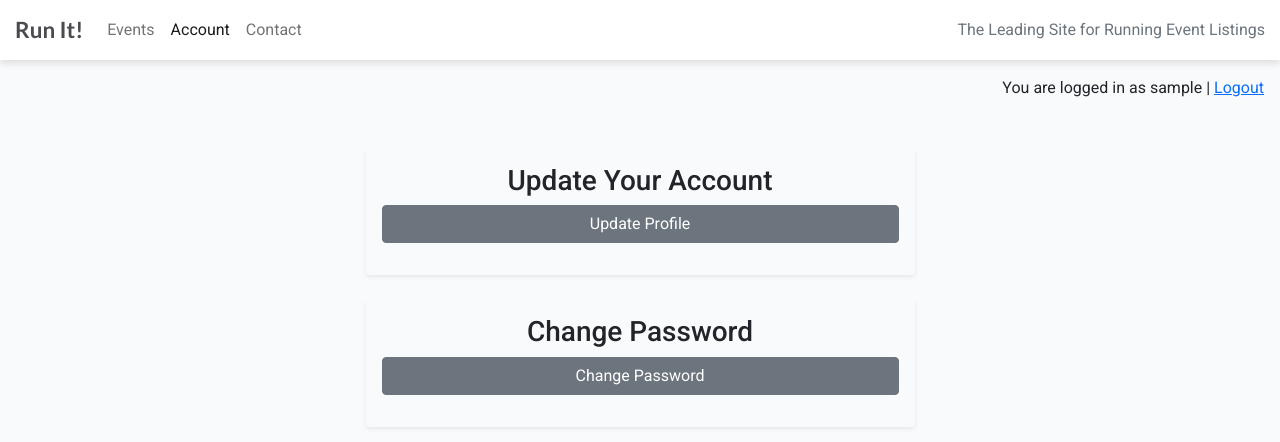
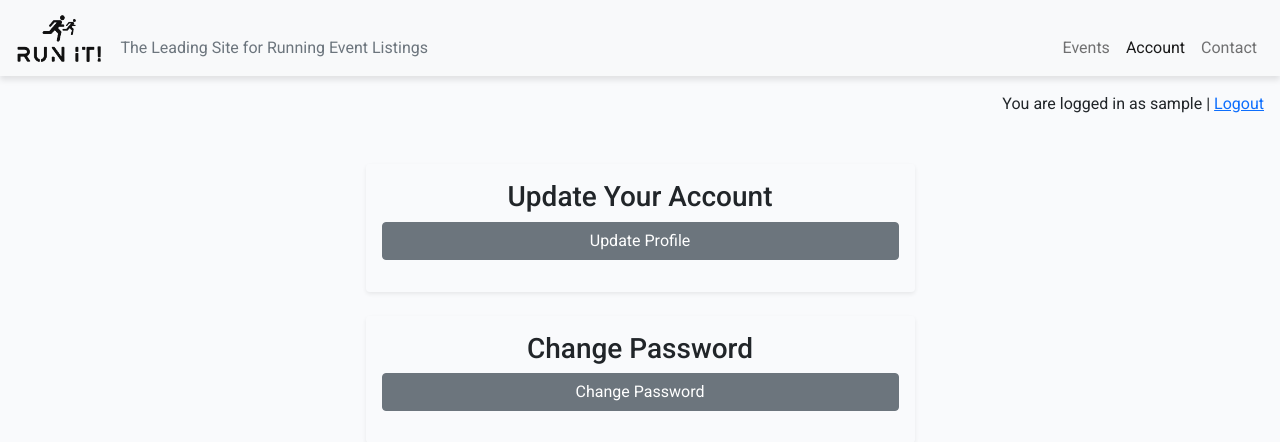
Before and after one commit to jdohertydev/runit, a Django app: page /user-accounts/account/update/ in a window 1280 px wide. Shown: the top 442 px of the page. Run offline with Django 4.2, Linux system fonts and the light colour scheme; the visitor is signed in with stand-in values (Sample User, id 1).

Commit message:
Relocate solgan and  navbar and add site logo

```diff
--- a/static/css/style.css
+++ b/static/css/style.css
@@ -300,6 +300,24 @@ body {
 .navbar {
     background-color: #f8f9fa;
     box-shadow: 0 4px 6px rgba(0, 0, 0, 0.1);
+    display: flex;
+    align-items: flex-end; /* Align items at the bottom */
+}
+
+.navbar-brand {
+    display: flex;
+    align-items: flex-end; /* Align logo at the bottom */
+}
+
+.navbar-brand img.brand-logo {
+    height: 50px; /* Adjust height */
+    width: auto; /* Maintain aspect ratio */
+}
+
+.navbar-nav {
+    display: flex;
+    align-items: flex-end; /* Align nav items at the bottom */
+
 }
 
 /* footer */
--- a/templates/base.html
+++ b/templates/base.html
@@ -12,7 +12,9 @@
 
 <head>
     <title>Run It! | The Leading Site for Running Event Listings</title>
+    <meta charset="UTF-8">
     <meta name="viewport" content="width=device-width, initial-scale=1">
+    <meta name="description" content="Run It! - The Leading Site for Running Event Listings">
     <!-- Google Fonts CSS -->
     <link rel="preconnect" href="https://fonts.gstatic.com">
     <link href="https://fonts.googleapis.com/css2?family=Roboto:wght@300&display=swap" rel="stylesheet">
@@ -29,16 +31,20 @@
 
 <body class="d-flex flex-column h-100 main-bg">
     <!-- Navigation -->
-    <!-- Navigation -->
-<nav class="navbar navbar-expand-lg navbar-light bg-white">
-    <div class="container-fluid">
-        <a class="navbar-brand" href="{% url 'landing_page' %}"><span class="brand">Run It!</span></a>
-        <button class="navbar-toggler" type="button" data-bs-toggle="collapse" data-bs-target="#navbarText"
-            aria-controls="navbarText" aria-expanded="false" aria-label="Toggle navigation">
+    <nav class="navbar navbar-expand-lg navbar-light bg-light">
+        <div class="container-fluid d-flex align-items-end">
+            <a class="navbar-brand d-flex align-items-end" href="{% url 'landing_page' %}">
+                <img src="{% static 'images/run-it-logo.png' %}" alt="Run It Logo" class="brand-logo">
+            </a>
+            <span class="navbar-text text-muted slogan d-none d-lg-block">
+                The Leading Site for Running Event Listings
+            </span>
+            <button class="navbar-toggler" type="button" data-bs-toggle="collapse" data-bs-target="#navbarNav"
+                aria-controls="navbarNav" aria-expanded="false" aria-label="Toggle navigation">
                 <span class="navbar-toggler-icon"></span>
             </button>
-        <div class="collapse navbar-collapse" id="navbarText">
-            <ul class="navbar-nav me-auto mb-2 mb-lg-0">
+            <div class="collapse navbar-collapse" id="navbarNav">
+                <ul class="navbar-nav ms-auto mb-2 mb-lg-0">
                     <li class="nav-item">
                         <a class="nav-link {% if request.path == events_url %}active{% endif %}" aria-current="page"
                             href="{% url 'events_list' %}">Events</a>
@@ -63,9 +69,6 @@
                             href="{% url 'contact' %}">Contact</a>
                     </li>
                 </ul>
-            <span class="navbar-text text-muted slogan">
-                The Leading Site for Running Event Listings
-            </span>
             </div>
         </div>
     </nav>
@@ -76,7 +79,7 @@
             <div class="col-md-8 offset-md-2">
                 {% for message in messages %}
                 <div class="alert {{ message.tags }} alert-dismissible fade show" id="msg" role="alert">
-                    {{ message | safe }}
+                    {{ message|safe }}
                     <button type="button" class="btn-close" data-bs-dismiss="alert" aria-label="Close"></button>
                 </div>
                 {% endfor %}
@@ -120,8 +123,8 @@
 
     <!-- Bootstrap JavaScript -->
     <script src="https://cdn.jsdelivr.net/npm/bootstrap@5.0.1/dist/js/bootstrap.bundle.min.js"
-        integrity="sha384-gtEjrD/SeCtmISkJkNUaaKMoLD0//ElJ19smozuHV6z3Iehds+3Ulb9Bn9Plx0x4"
-        crossorigin="anonymous"></script>
+        integrity="sha384-gtEjrD/SeCtmISkJkNUaaKMoLD0//ElJ19smozuHV6z3Iehds+3Ulb9Bn9Plx0x4" crossorigin="anonymous">
+    </script>
 
     <!-- Extra Scripts -->
     {% block extras %}
```
Lines whose indentation alone changed are shown as unchanged.
